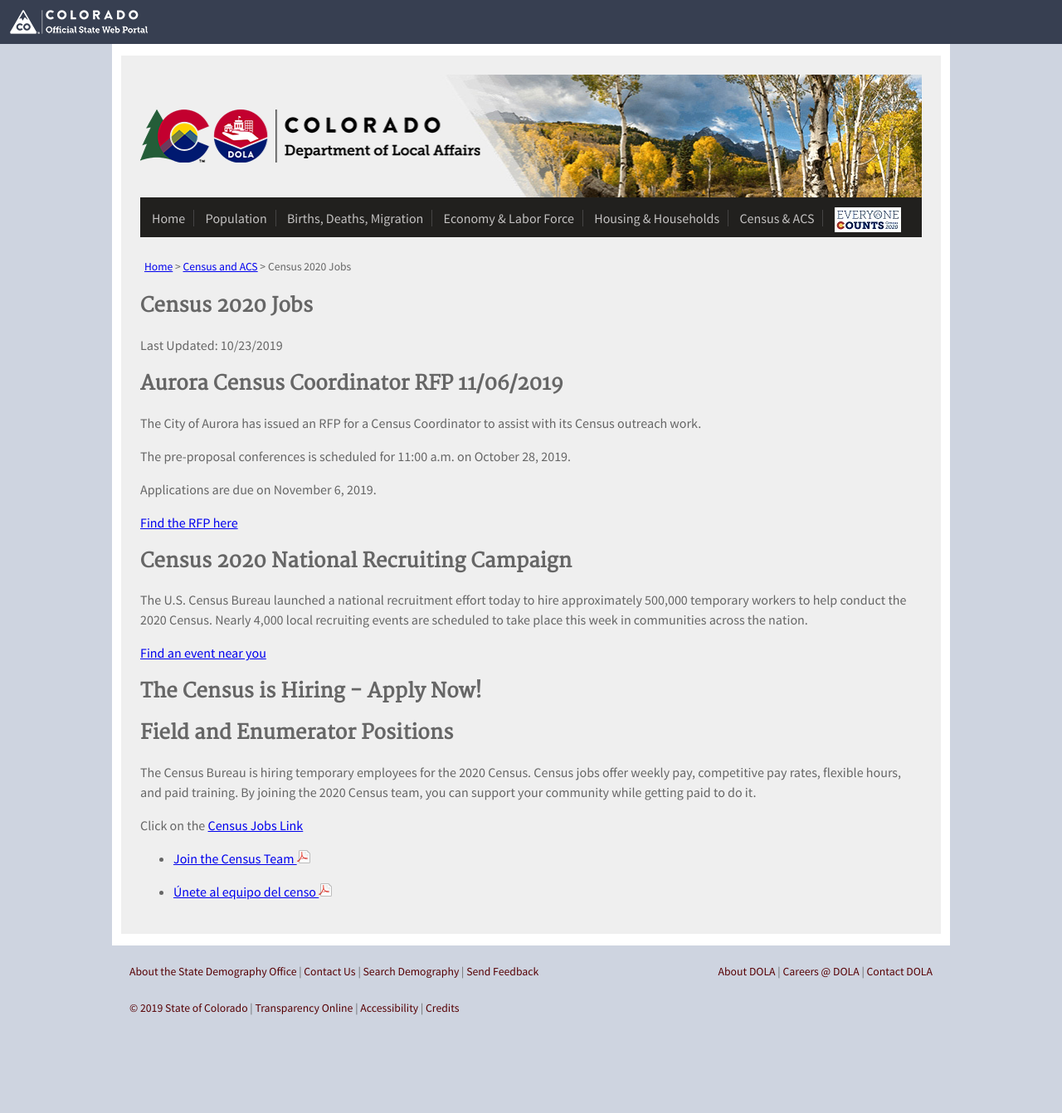
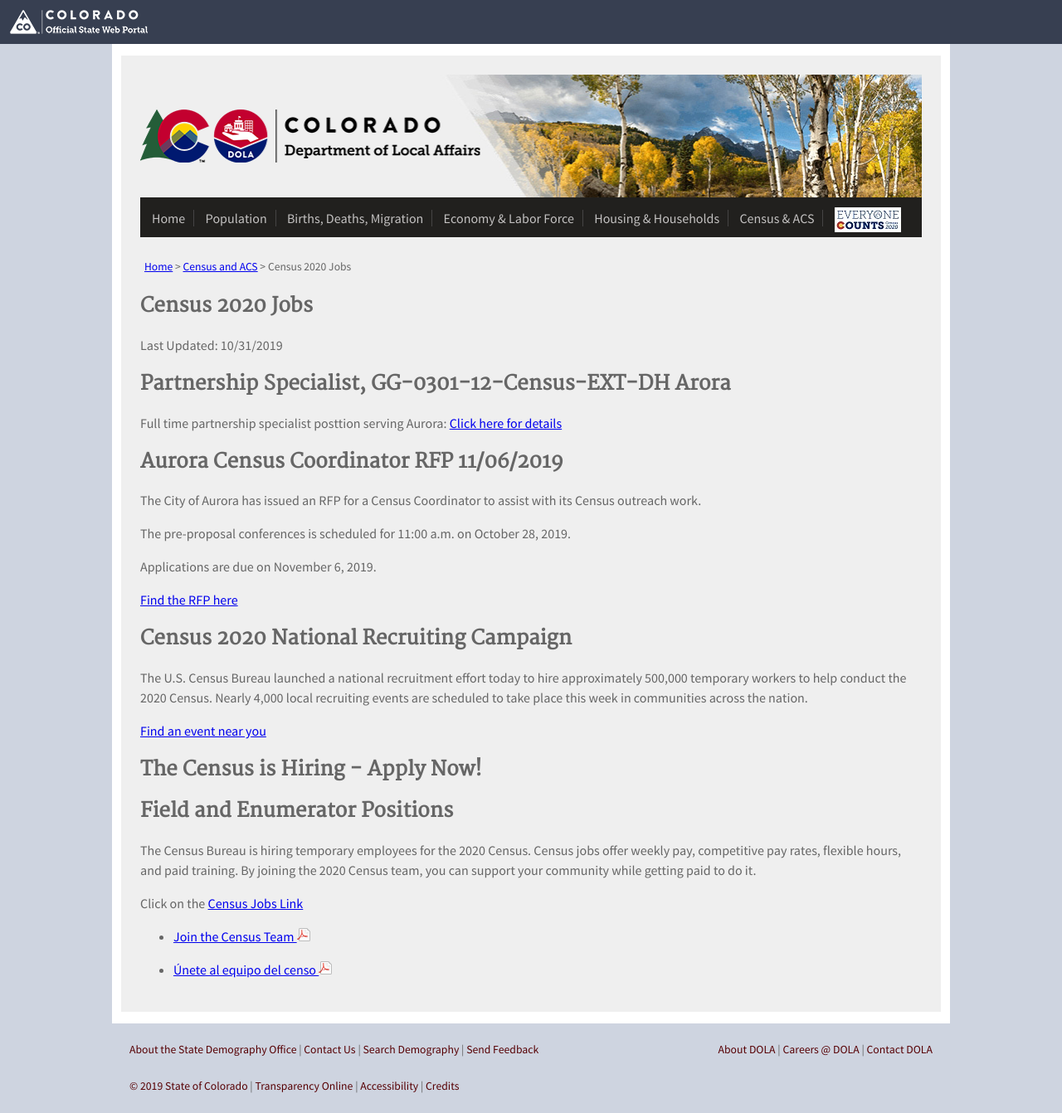
Before and after one commit to TBleess/Website_New, a Jekyll site: the page built from pages/5_CensusACS/2020-census-jobs.md, in a window 1280 px wide. Shown: the whole page at 83% size. Built offline with Jekyll 4.4.1, drawn with Linux system fonts in a browser that asks for light colours; before the commit the page ends 1248 px from its top, so only the background shows below that.

Commit message:
Update 2020-census-jobs.md

```diff
--- a/pages/5_CensusACS/2020-census-jobs.md
+++ b/pages/5_CensusACS/2020-census-jobs.md
@@ -8,7 +8,11 @@
 
 ## Census 2020 Jobs
 
-Last Updated: 10/23/2019
+Last Updated: 10/31/2019
+
+## Partnership Specialist, GG-0301-12-Census-EXT-DH Arora
+
+Full time partnership specialist posttion serving Aurora:  [Click here for details](https://www.usajobs.gov/GetJob/ViewDetails/550061700)
 
 ## Aurora Census Coordinator RFP 11/06/2019
 
```
